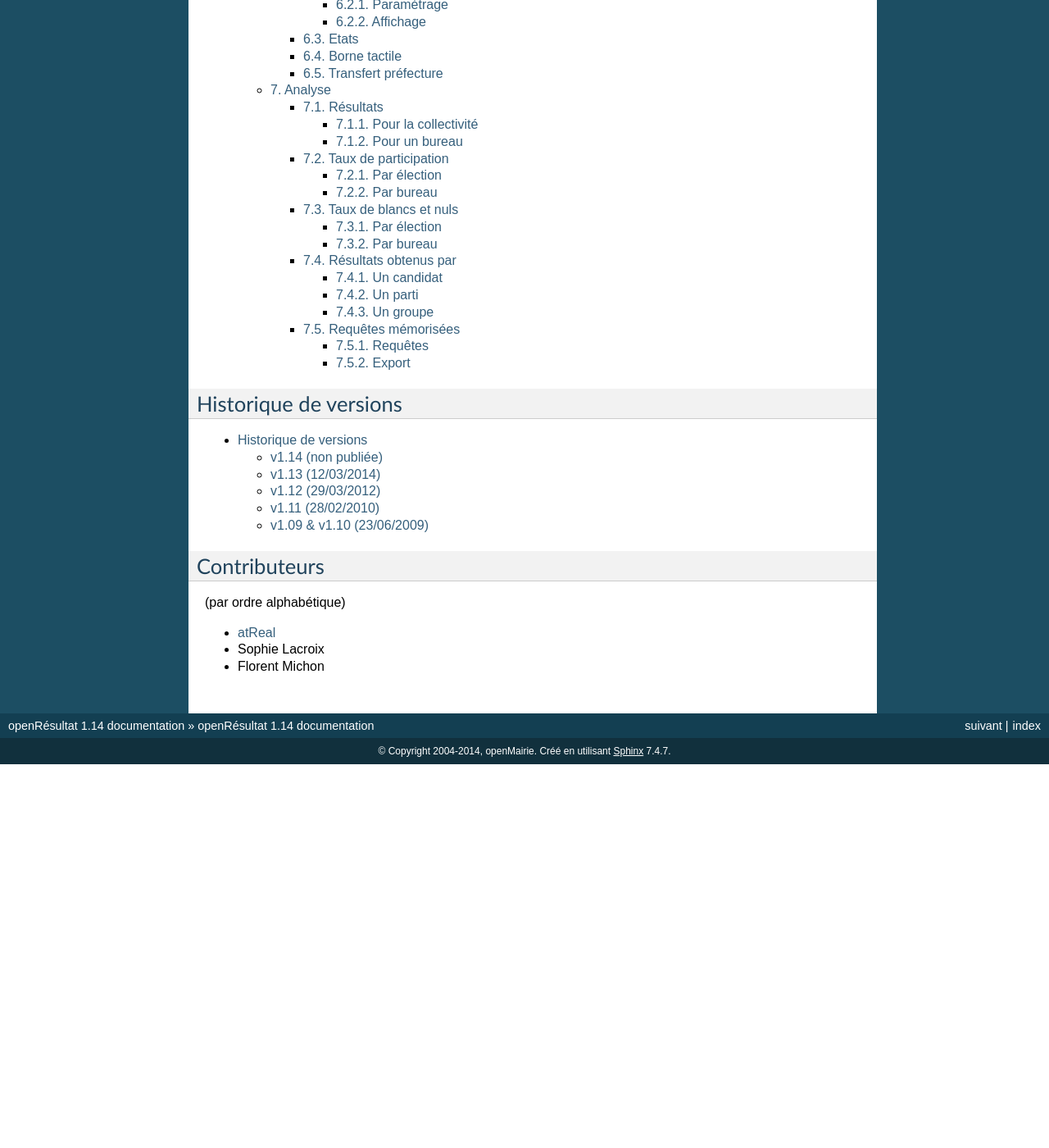
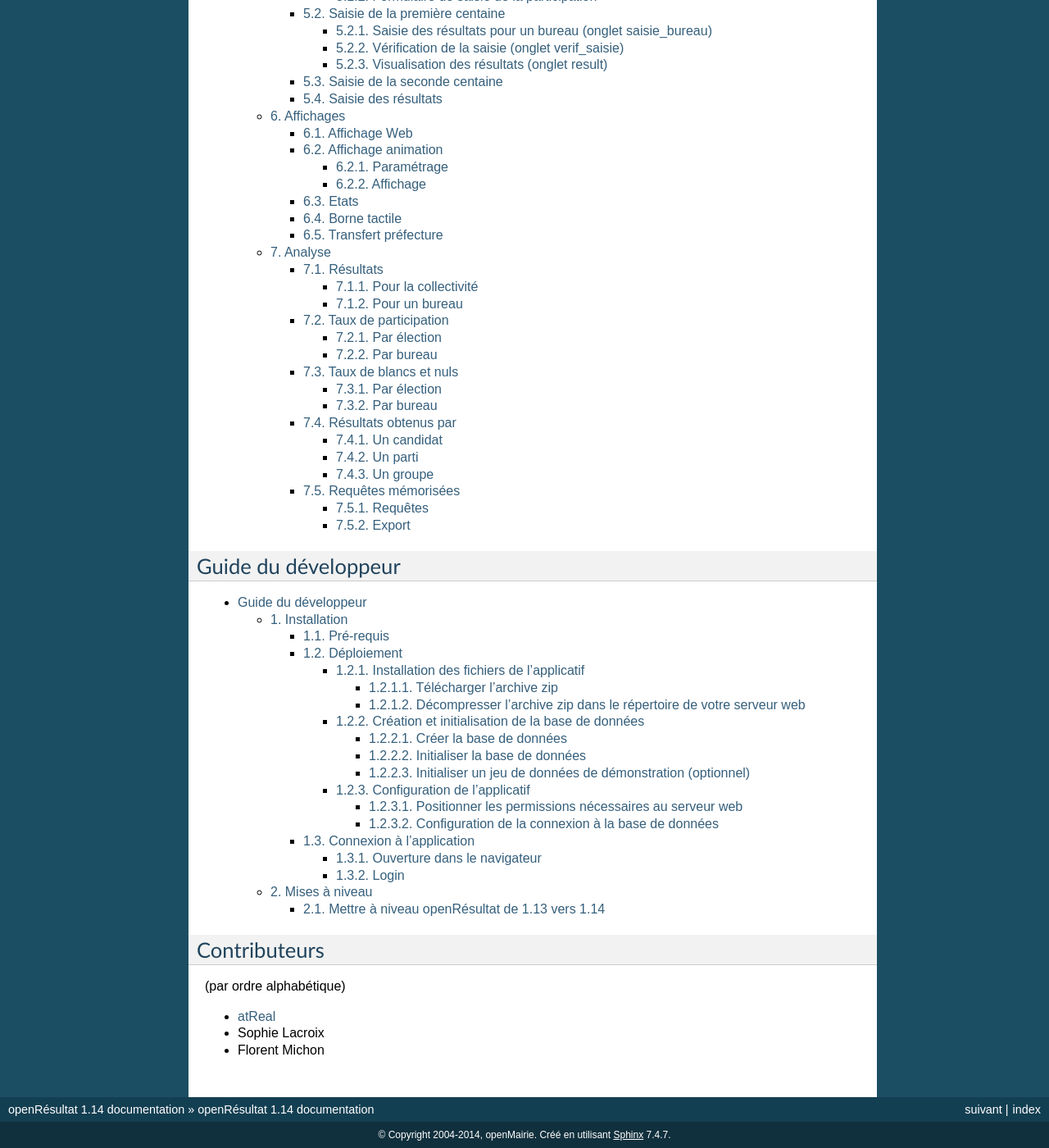
Before and after one commit to JSorelli/openresultat-documentation, a Sphinx documentation site: the page built from source/index.rst, in a window 1280 px wide and 1400 px high, scrolled down 1356 px. Shown: the whole window at 82% size. Built offline with Sphinx 7.4.7, drawn with Linux system fonts in a browser that asks for light colours; before the commit the page ends 2288 px from its top, so only the background shows below that; some of the changed text lies outside the part shown.

Commit message:
Ajoute les premiers éléments concernant l'installation de l'applicatif et les instructions de mises à niveau.

```diff
--- /dev/null
+++ b/source/guide_developpeur/index.rst
@@ -0,0 +1,13 @@
+.. _guide_developpeur:
+
+####################
+Guide du développeur
+####################
+
+
+.. toctree::
+    :numbered:
+    :maxdepth: 3
+
+    installation.rst
+    mises_a_niveau.rst
--- /dev/null
+++ b/source/guide_developpeur/installation.rst
@@ -0,0 +1,124 @@
+.. _installation:
+
+############
+Installation
+############
+
+**********
+Pré-requis
+**********
+
+Vous devez avoir installer :
+
+- un serveur web (apache, ...)
+- PHP
+- le moteur de base de donnees MySQL
+
+
+Sous windows, il est facuile de trouver de la documentation pour l'installation
+de ces éléments en utilisant wamp (http://www.wampserver.com/) ou easyphp
+(http://easyphp.fr/) par exemple.
+
+Sous Linux, il est facile de trouver de la documentation pour l'installation de
+ces éléments sur votre distribution.
+
+
+***********
+Déploiement
+***********
+
+Installation des fichiers de l'applicatif
+=========================================
+
+Télécharger l'archive zip
+-------------------------
+
+https://adullact.net/frs/?group_id=322
+
+
+Décompresser l'archive zip dans le répertoire de votre serveur web
+------------------------------------------------------------------
+
+Exemple sous windows dans wamp : wamp/www/openresultat
+Exemple sous linux avec debian : /var/www/openresultat
+
+
+Création et initialisation de la base de données
+================================================
+
+Créer la base de données
+------------------------
+
+Par défaut la base de données s'appelle openresultat.
+
+
+Initialiser la base de données
+------------------------------
+
+Il faut initialiser les tables, les séquences et données de paramétrage :
+
+- data/mysql/init.sql
+
+
+Initialiser un jeu de données de démonstration (optionnel)
+----------------------------------------------------------
+
+Il est possible d'initialiser un jeu de données pour tester l'applicatif avec
+des données de démonstration :
+
+- data/mysql/init_demo.sql
+
+
+Configuration de l'applicatif
+=============================
+
+Positionner les permissions nécessaires au serveur web
+------------------------------------------------------
+
+Exemple sous linux avec debian : chown -R www-data:www-data /var/www/openresultat
+
+
+Configuration de la connexion à la base de données
+--------------------------------------------------
+
+La configuration se fait dans le fichier `dyn/base.php` :
+
+.. code-block:: php
+
+   // Connexion MySQL
+   $conn[1] = array(
+       'OpenResultat sur MySQL', // Titre sur la page index.php
+       'mysql', // Phptype
+       '', // Dbsyntax
+       'root', // Remplacer ici le login de l'utilisateur MySQL
+       '', // Remplacer ici le mot de passe de l'utilisateur MySQL
+       '', // Protocole
+       'localhost', // Hote
+       '', // Port
+       '', // Socket
+       'openresultat', // Remplacer ici le nom de la base de données
+       'AAAA-MM-JJ' // Format date de la base
+   );
+
+
+*************************
+Connexion à l'application
+*************************
+
+Ouverture dans le navigateur
+============================
+
+http://localhost/openresultat/
+
+
+Login
+=====
+
+* Utilisateur "administrateur" :
+   - identifiant : admin
+   - mot de passe : admin
+* Utilisateur "démonstration" (si le fichier d'initalisation du jeu de données de démonstration a été appliqué) :
+   - identifiant : demo
+   - mot de passe : demo
+
+Le message de bienvenue doit être affiché "Votre session est maintenant ouverte."
--- /dev/null
+++ b/source/guide_developpeur/mises_a_niveau.rst
@@ -0,0 +1,30 @@
+.. _mises_a_niveau:
+
+##############
+Mises à niveau
+##############
+
+
+Mettre à niveau openRésultat de 1.13 vers 1.14
+==============================================
+
+* Sauvegarder les fichiers de l'applicatif ainsi que la base de données.
+
+* Appliquer le script de mise à jour de la base de données
+  `data/mysql/ver_1.14.sql`.
+
+* Déplacer tous les fichiers .pdf du répertoire `pdf/` vers le répertoire
+  `tmp/`.::
+
+   mv pdf/*.pdf tmp/
+
+* Déplacer tous les répertoires de résultats générés à la racine du répertoire
+  `aff/` vers le répertoire `aff/res/`.::
+
+   mv aff/REF* aff/res/
+   mv aff/PRE* aff/res/
+   ...
+
+* Configurer le nouvel affichage web.
+
+* ...
--- a/source/history/index.rst
+++ b/source/history/index.rst
@@ -8,6 +8,7 @@ Historique de versions
 v1.14 (non publiée)
 ===================
 
+* Règlementaire : gestion séparée des votes blancs et des votes nuls.
 * Remplacement des affichages WEB, MOBILE et BORNE par un affichage unique
   SITE WEB ADAPTATIF (web responsive design).
 * Suppression de l'affichage WEB GOOGLE.
--- a/source/index.rst
+++ b/source/index.rst
@@ -28,6 +28,14 @@ Bonne lecture et n'hésitez pas à nous faire part de vos remarques à l'adresse
 suivante : contact@openmairie.org !
 
 
+Historique de versions
+======================
+
+.. toctree::
+
+   history/index.rst
+
+
 Manuel de l'utilisateur
 =======================
 
@@ -36,12 +44,12 @@ Manuel de l'utilisateur
    manuel_utilisateur/index.rst
 
 
-Historique de versions
-======================
+Guide du développeur
+====================
 
 .. toctree::
 
-   history/index.rst
+   guide_developpeur/index.rst
 
 
 Contributeurs
```
